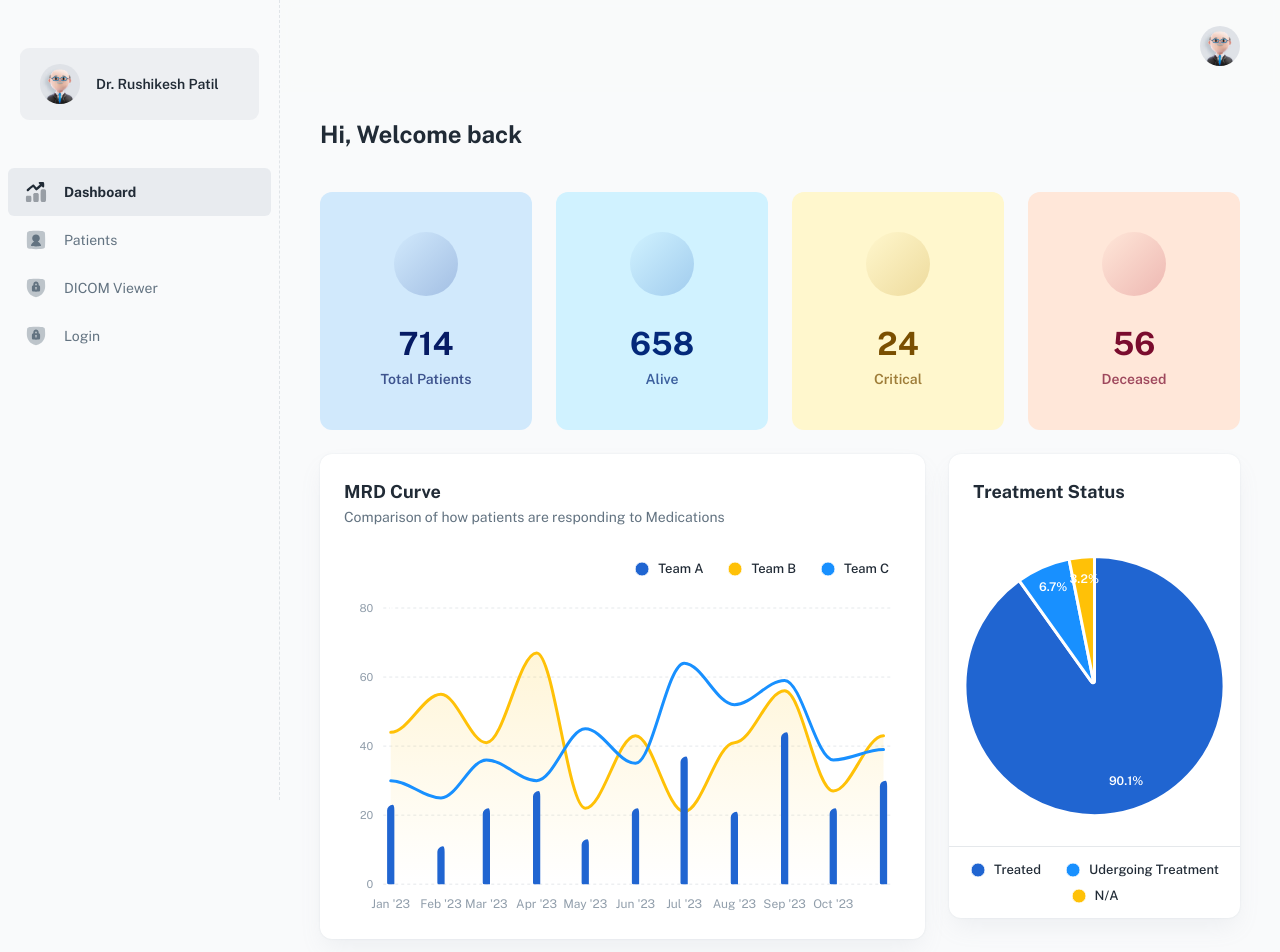
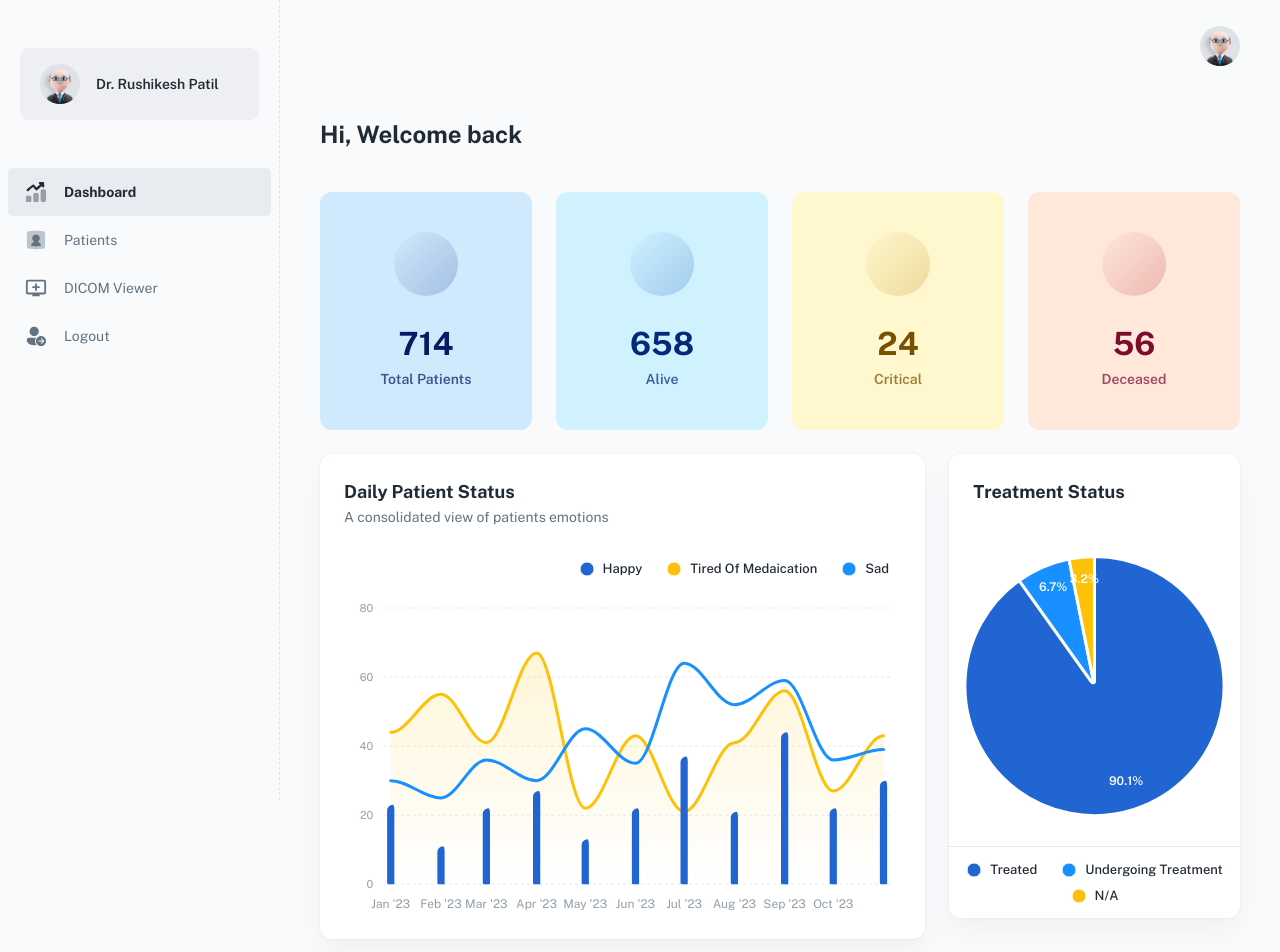
Before and after one commit to vedantPersi/techathon_multimodal_analisys, a React (Create React App) app in the folder Frontend/: page /dashboard/app in a window 1280 px wide. Shown: the top 952 px of the page. Built offline with nearby package versions, Linux system fonts and the light colour scheme; some icons are missing; a web font is replaced by a local one; what dwv would draw is missing.

Commit message:
UI modifications

```diff
--- a/Frontend/src/layouts/dashboard/nav/config.js
+++ b/Frontend/src/layouts/dashboard/nav/config.js
@@ -29,12 +29,12 @@ const navConfig = [
   {
     title: 'DICOM Viewer',
     path: '/dwvcomponent',
-    icon: icon('ic_lock'),
+    icon: icon('ic_dicom'),
   },
   {
-    title: 'login',
+    title: 'Logout',
     path: '/login',
-    icon: icon('ic_lock'),
+    icon: icon('ic_logout'),
   },
   // {
   //   title: 'Not found',
--- a/Frontend/src/pages/DashboardAppPage.js
+++ b/Frontend/src/pages/DashboardAppPage.js
@@ -36,25 +36,25 @@ export default function DashboardAppPage() {
 
         <Grid container spacing={3}>
           <Grid item xs={12} sm={6} md={3}>
-            <AppWidgetSummary title="Total Patients" total={714} icon={'ant-design:android-filled'} />
+            <AppWidgetSummary title="Total Patients" total={714} icon={'ant-design:idcard-filled'} />
           </Grid>
 
           <Grid item xs={12} sm={6} md={3}>
-            <AppWidgetSummary title="Alive" total={658} color="info" icon={'ant-design:apple-filled'} />
+            <AppWidgetSummary title="Alive" total={658} color="info" icon={'ant-design:smile-filled'} />
           </Grid>
 
           <Grid item xs={12} sm={6} md={3}>
-            <AppWidgetSummary title="Critical" total={24} color="warning" icon={'ant-design:windows-filled'} />
+            <AppWidgetSummary title="Critical" total={24} color="warning" icon={'ant-design:meh-filled'} />
           </Grid>
 
           <Grid item xs={12} sm={6} md={3}>
-            <AppWidgetSummary title="Deceased" total={56} color="error" icon={'ant-design:bug-filled'} />
+            <AppWidgetSummary title="Deceased" total={56} color="error" icon={'ant-design:frown-filled'} />
           </Grid>
 
           <Grid item xs={12} md={6} lg={8}>
             <AppWebsiteVisits
-              title="MRD Curve"
-              subheader="Comparison of how patients are responding to Medications"
+              title="Daily Patient Status"
+              subheader="A consolidated view of patients emotions"
               chartLabels={[
                 '01/01/2023',
                 '02/01/2023',
@@ -70,19 +70,19 @@ export default function DashboardAppPage() {
               ]}
               chartData={[
                 {
-                  name: 'Team A',
+                  name: 'Happy',
                   type: 'column',
                   fill: 'solid',
                   data: [23, 11, 22, 27, 13, 22, 37, 21, 44, 22, 30],
                 },
                 {
-                  name: 'Team B',
+                  name: 'Tired of Medaication',
                   type: 'area',
                   fill: 'gradient',
                   data: [44, 55, 41, 67, 22, 43, 21, 41, 56, 27, 43],
                 },
                 {
-                  name: 'Team C',
+                  name: 'Sad',
                   type: 'line',
                   fill: 'solid',
                   data: [30, 25, 36, 30, 45, 35, 64, 52, 59, 36, 39],
@@ -96,7 +96,7 @@ export default function DashboardAppPage() {
               title="Treatment Status"
               chartData={[
                 { label: 'Treated', value: 658 },
-                { label: 'Udergoing Treatment', value: 49 },
+                { label: 'Undergoing Treatment', value: 49 },
                 { label: 'N/A', value: 23 },
               ]}
               chartColors={[
@@ -108,7 +108,7 @@ export default function DashboardAppPage() {
             />
           </Grid>
 
-          <Grid item xs={12} md={6} lg={8}>
+          <Grid item xs={12} md={6} lg={12}>
             <AppConversionRates
               title="Patients Age Group"
               subheader="(+43%) patients belong to 60-80 age group"
@@ -126,7 +126,7 @@ export default function DashboardAppPage() {
             />
           </Grid>
 
-          <Grid item xs={12} md={6} lg={4}>
+          {/* <Grid item xs={12} md={6} lg={4}>
             <AppCurrentSubject
               title="Current Subject"
               chartLabels={['English', 'History', 'Physics', 'Geography', 'Chinese', 'Math']}
@@ -137,7 +137,7 @@ export default function DashboardAppPage() {
               ]}
               chartColors={[...Array(6)].map(() => theme.palette.text.secondary)}
             />
-          </Grid>
+          </Grid> */}
 
           {/* <Grid item xs={12} md={6} lg={8}>
             <AppNewsUpdate
--- a/Frontend/src/pages/ProductsPage.js
+++ b/Frontend/src/pages/ProductsPage.js
@@ -126,7 +126,7 @@ export default function ProductsPage() {
         <Grid item xs={12} md={6} lg={12}>
           <AppWebsiteVisits
             title="Generic Alteration"
-            //subheader="Comparison of how patients are responding to Medications"
+            subheader="Small cell lung cancer(NSCLC), which is the most common type of lung cancer"
             chartLabels={[
               '01/01/2023',
               '02/01/2023',
```
Also changed, not shown: Frontend/public/assets/icons/navbar/ic_dicom.svg (added), Frontend/public/assets/icons/navbar/ic_logout.svg (added).
